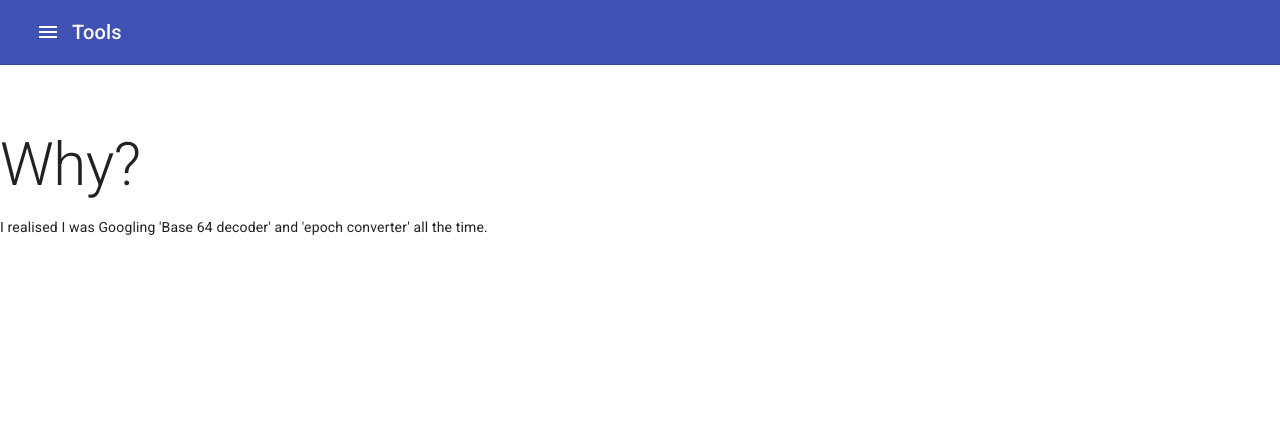
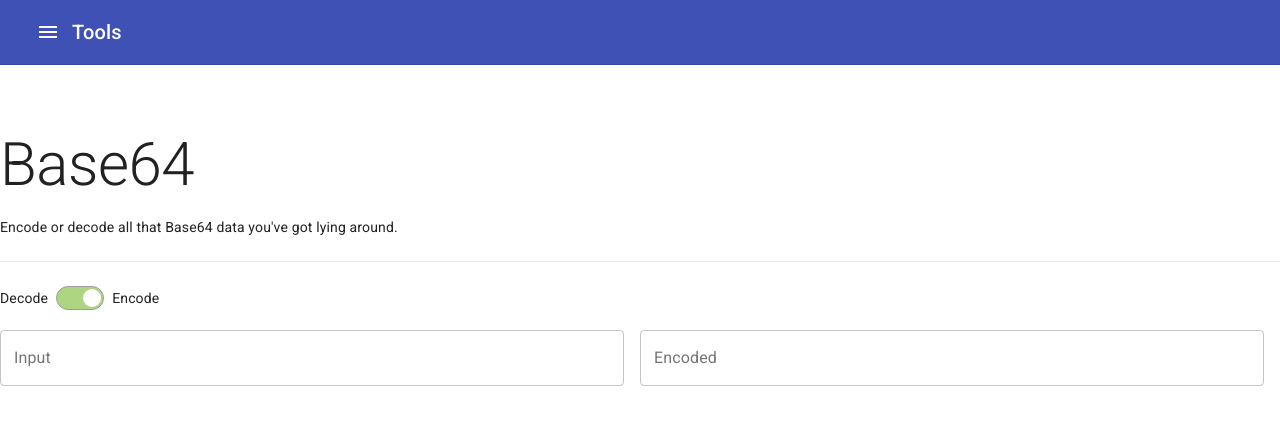
Before and after one commit to jonlinnell/tools.jonlinnell.co.uk, a React (Create React App) app: page /base64 in a window 1280 px wide. Shown: the top 424 px of the page. Built offline with nearby package versions, Linux system fonts and the light colour scheme.

Commit message:
Add base64 page

```diff
--- a/src/App.js
+++ b/src/App.js
@@ -13,10 +13,11 @@ import Typography from '@material-ui/core/Typography';
 import { makeStyles } from '@material-ui/core/styles';
 
 import Spinner from './components/Spinner';
-import MenuDrawer from './MenuDrawer';
+import MenuDrawer from './components/MenuDrawer';
 import './App.css';
 
 const HomePage = React.lazy(() => import('./pages/Home'));
+const Base64Page = React.lazy(() => import('./pages/Base64'));
 
 const useStyles = makeStyles(theme => ({
   '@global': {
@@ -76,13 +77,12 @@ const App = () => {
             </Typography>
           </Toolbar>
         </AppBar>
-        <Switch>
           <Suspense fallback={<Spinner timeout={500} />} >
-            <Route path="/">
-              <HomePage />
-            </Route>
+            <Switch>
+              <Route path="/base64"><Base64Page /></Route>
+              <Route path="/"><HomePage /></Route>
+            </Switch>
           </Suspense>
-        </Switch>
       </div>
     </Router>
   );
--- a/src/ListItemLink.jsx
+++ b/src/components/ListItemLink.jsx
@@ -1,11 +1,19 @@
 import React from 'react';
+import { makeStyles } from '@material-ui/core/styles';
 import ListItem from '@material-ui/core/ListItem';
 import ListItemIcon from '@material-ui/core/ListItemIcon';
 import ListItemText from '@material-ui/core/ListItemText';
 import { Link } from 'react-router-dom';
 
-function ListItemLink(props) {
-  const { icon, primary, to, children, onClick } = props;
+const useStyles = makeStyles(theme => ({
+  subitem: {
+    padding: '0 0 0 32px',
+  }
+}));
+
+const ListItemLink = (props) => {
+  const { icon, primary, to, children, variant, onClick } = props;
+  const classes = useStyles();
 
   const renderLink = React.useMemo(
     () =>
@@ -14,8 +22,8 @@ function ListItemLink(props) {
   );
 
   return (
-    <ListItem button component={renderLink} onClick={onClick}>
-      <ListItemIcon>{icon}</ListItemIcon>
+    <ListItem button component={renderLink} onClick={onClick} className={classes[variant]}>
+      {icon ? <ListItemIcon>{icon}</ListItemIcon> : null}
       <ListItemText primary={primary}>{ children }</ListItemText>
     </ListItem>
   );
--- a/src/MenuDrawer.jsx
+++ b/src/components/MenuDrawer.jsx
@@ -7,6 +7,8 @@ import List from '@material-ui/core/List';
 import { default as ListItemLinkSomething } from './ListItemLink';
 
 import {makeStyles} from '@material-ui/core/styles';
+import ListItem from '@material-ui/core/ListItem';
+import ListItemText from '@material-ui/core/ListItemText';
 
 const useStyles = makeStyles(theme => ({
   fullList: {
@@ -24,6 +26,10 @@ const MenuDrawer = ({ isOpen, onClose }) => {
       <List className={classes.fullList}>
         <ListItemLink icon={<IconHome />} to="/" >Home</ListItemLink>
         <Divider />
+        <ListItem>
+          <ListItemText>String Encoding</ListItemText>
+        </ListItem>
+        <ListItemLink to="/base64" variant="subitem">Base 64</ListItemLink>
       </List>
     </Drawer>
   );
--- a/src/components/titles.jsx
+++ b/src/components/titles.jsx
@@ -7,7 +7,9 @@ const useStyles = makeStyles(theme => ({
   h2: {
     margin: `${theme.spacing(0, 0, 2)}`
   },
-  h3: {},
+  h3: {
+    margin: `${theme.spacing(0, 0, 2)}`
+  },
   h4: {},
   h5: {},
 }));
--- /dev/null
+++ b/src/lib/base64.js
@@ -0,0 +1,2 @@
+export const decodeBase64 = (data) => (function() { try { return atob(data) } catch(e) { return '$INVALID' }})(data);
+export const encodeBase64 = (data) => btoa(data);
--- /dev/null
+++ b/src/pages/Base64.jsx
@@ -0,0 +1,127 @@
+import React, { useState } from 'react';
+import TextField from '@material-ui/core/TextField';
+import Grid from '@material-ui/core/Grid';
+import Switch from '@material-ui/core/Switch';
+import Divider from '@material-ui/core/Divider';
+import orange from '@material-ui/core/colors/orange';
+import lightGreen from '@material-ui/core/colors/lightGreen';
+import { makeStyles, withStyles } from '@material-ui/core/styles';
+
+import { Title2 } from '../components/titles';
+import Container from '../components/Container';
+
+import { encodeBase64, decodeBase64 } from '../lib/base64';
+
+const EncodeSwitch = withStyles(theme => ({
+  root: {
+    width: 48,
+    height: 24,
+    padding: 0,
+    display: 'flex',
+  },
+  switchBase: {
+    padding: 3,
+    color: theme.palette.common.white,
+    '&$checked': {
+      color: theme.palette.common.white,
+      transform: 'translateX(24px)',
+      '& + $track': {
+        opacity: 1,
+        backgroundColor: lightGreen[300],
+      },
+    },
+  },
+  thumb: {
+    width: 18,
+    height: 18,
+    boxShadow: 'none',
+  },
+  track: {
+    border: `1px solid ${theme.palette.grey[500]}`,
+    borderRadius: 32 / 2,
+    opacity: 1,
+    backgroundColor: orange[300],
+  },
+  checked: {},
+}))(Switch);
+
+const useStyles = makeStyles(theme => ({
+  textFieldContainerGrid: {
+    width: '100%'
+  },
+  textField: {
+    width: '100%'
+  },
+  divider: {
+    margin: `${theme.spacing(3, 0)}`
+  }
+}));
+
+const Base64 = () => {
+  const classes = useStyles();
+
+  const [inputData, setInputData] = useState('');
+
+  const [isEncodeMode, setEncodeMode] = useState(true);
+  const handleToggle = (event) => {
+    const { checked } = event.target;
+
+    !checked && setInputData('');
+    setEncodeMode(checked);
+  };
+
+  // const handleChange = name => event => setValues({ ...values, [name]: event.target.value });
+  const handleChange = event => setInputData(event.target.value);
+
+  const result = isEncodeMode ? encodeBase64(inputData) : decodeBase64(inputData);
+  const isResultInvalid = result === '$INVALID';
+
+  return (
+    <Container>
+      <Title2>Base64</Title2>
+      Encode or decode all that Base64 data you've got lying around.
+      <Divider light className={classes.divider} />
+      <Grid component="label" container alignItems="center" spacing={1}>
+        <Grid item>Decode</Grid>
+        <Grid item>
+          <EncodeSwitch
+            checked={isEncodeMode}
+            onChange={handleToggle}
+            value="checkedC"
+          />
+        </Grid>
+        <Grid item>Encode</Grid>
+      </Grid>
+      <form noValidate autoCapitalize="off" autoComplete="off" autoCorrect="off">
+        <Grid container component="div" spacing={2} className={classes.textFieldContainerGrid}>
+          <Grid item md={6} xs={12}>
+            <TextField
+              id="outlined-name"
+              label="Input"
+              value={inputData}
+              onChange={handleChange}
+              margin="normal"
+              variant="outlined"
+              className={classes.textField}
+              multiline
+            />
+          </Grid>
+          <Grid item md={6} xs={12}>
+            <TextField
+              error={isResultInvalid}
+              id="outlined-name"
+              label={isEncodeMode ? 'Encoded' : 'Decoded'}
+              value={isResultInvalid ? 'Invalid Base 64 data' : result}
+              margin="normal"
+              variant="outlined"
+              className={classes.textField}
+              multiline
+            />
+          </Grid>
+        </Grid>
+      </form>
+    </Container>
+  );
+}
+
+export default Base64;
```
